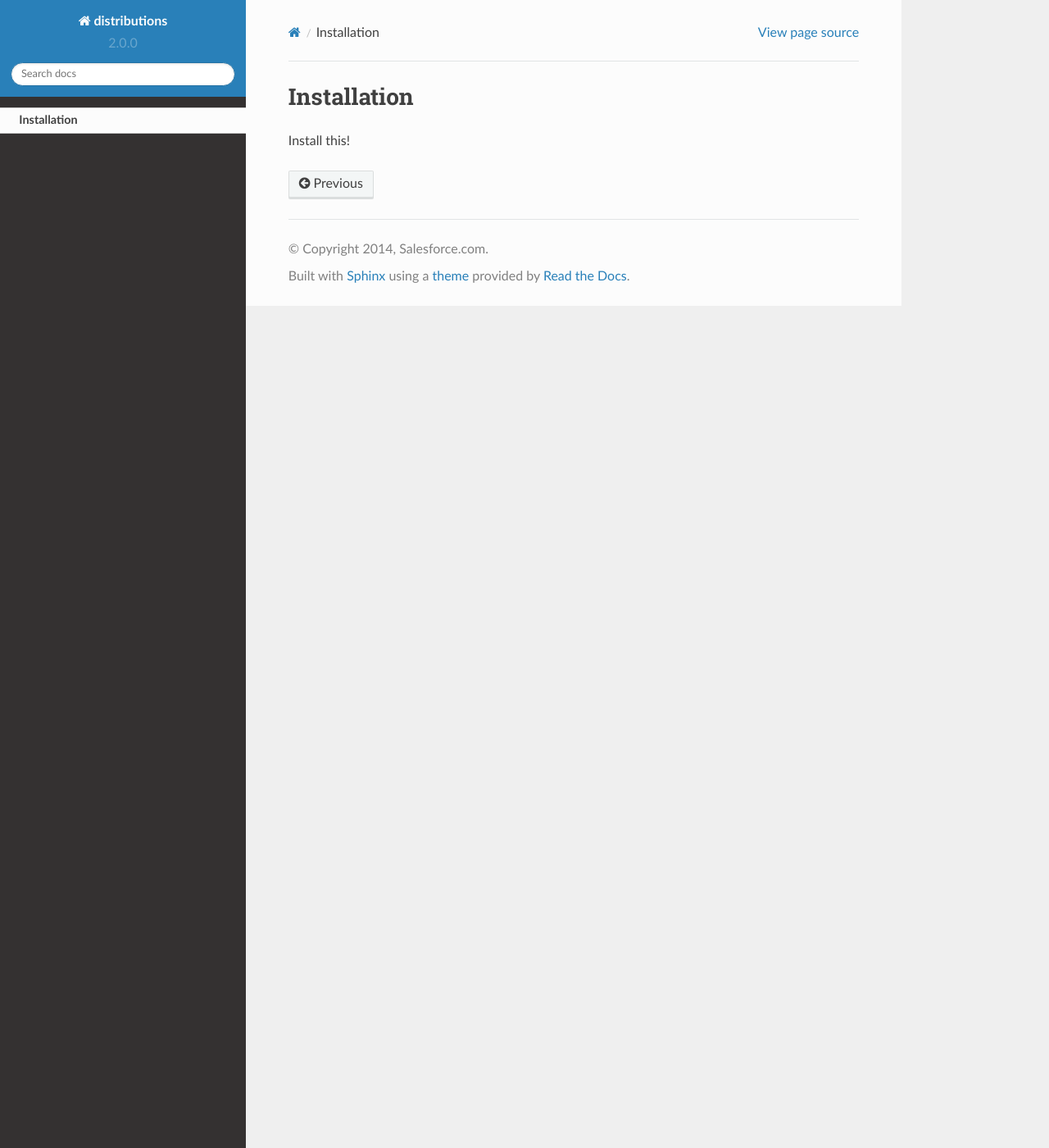
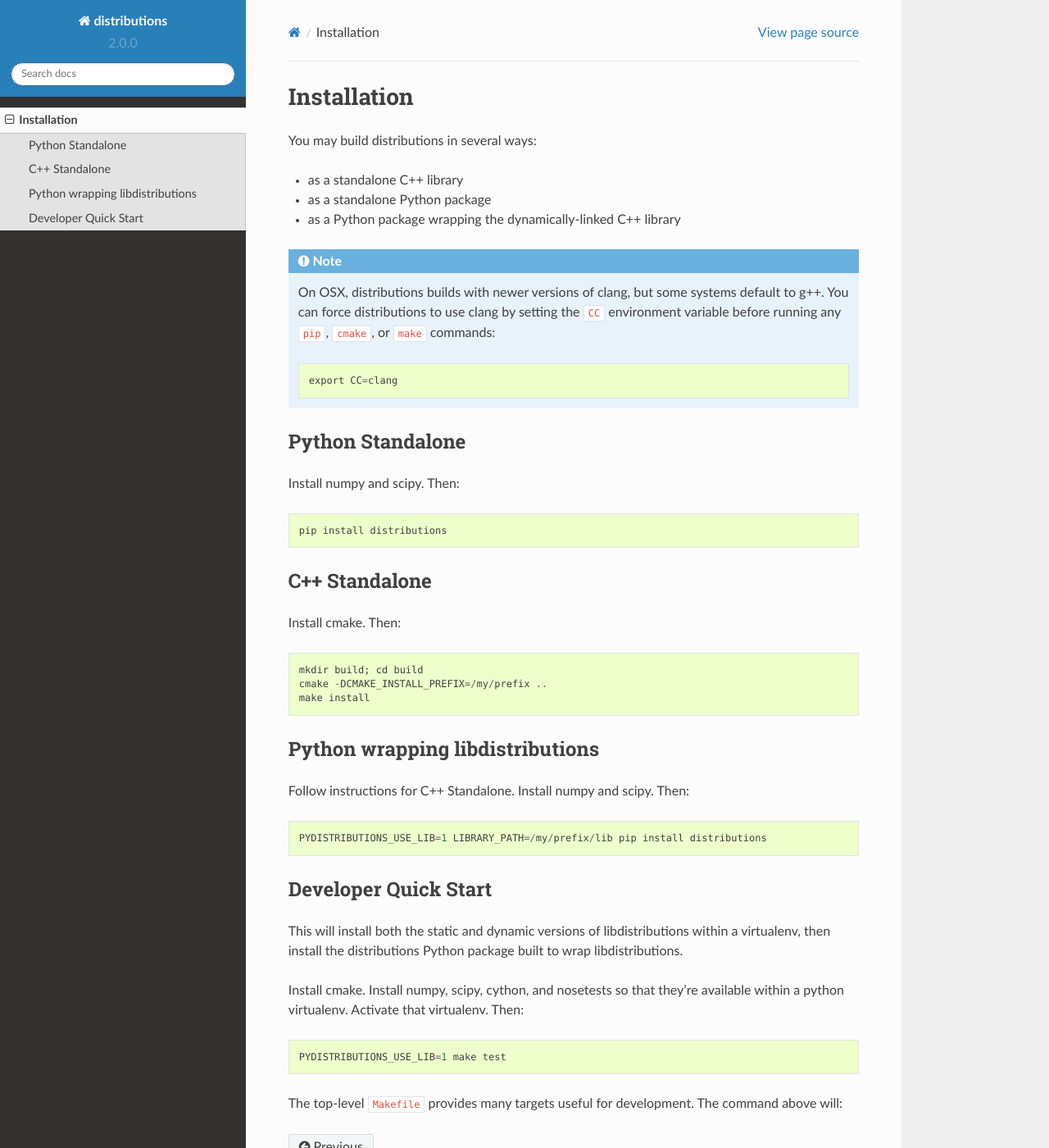
Before and after one commit to forcedotcom/distributions, a Sphinx documentation site: the page built from doc/installation.rst, in a window 1280 px wide and 1400 px high. Shown: the whole window at 82% size. Built offline with Sphinx 7.4.7 and the Read the Docs theme 2.0.0, drawn with Linux system fonts in a browser that asks for light colours.

Commit message:
Add installation docs.

```diff
--- a/doc/installation.rst
+++ b/doc/installation.rst
@@ -1,4 +1,60 @@
 Installation
 ============
 
-Install this!
+You may build distributions in several ways:
+
+* as a standalone C++ library
+* as a standalone Python package
+* as a Python package wrapping the dynamically-linked C++ library
+
+.. note::
+
+    On OSX, distributions builds with newer versions of clang, but
+    some systems default to g++. You can force distributions to use
+    clang by setting the ``CC`` environment variable before running
+    any ``pip``, ``cmake``, or ``make`` commands::
+
+        export CC=clang
+
+
+Python Standalone
+-----------------
+
+Install numpy and scipy. Then::
+
+    pip install distributions
+
+
+C++ Standalone
+--------------
+
+Install cmake. Then::
+
+    mkdir build; cd build
+    cmake -DCMAKE_INSTALL_PREFIX=/my/prefix ..
+    make install
+
+
+Python wrapping libdistributions
+--------------------------------
+
+Follow instructions for C++ Standalone. Install numpy and scipy. Then::
+
+    PYDISTRIBUTIONS_USE_LIB=1 LIBRARY_PATH=/my/prefix/lib pip install distributions
+
+
+Developer Quick Start
+---------------------
+
+This will install both the static and dynamic versions of
+libdistributions within a virtualenv, then install the distributions
+Python package built to wrap libdistributions.
+
+Install cmake. Install numpy, scipy, cython, and nosetests so that
+they're available within a python virtualenv. Activate that
+virtualenv. Then::
+
+    PYDISTRIBUTIONS_USE_LIB=1 make test
+
+The top-level ``Makefile`` provides many targets useful for
+development. The command above will:
```
